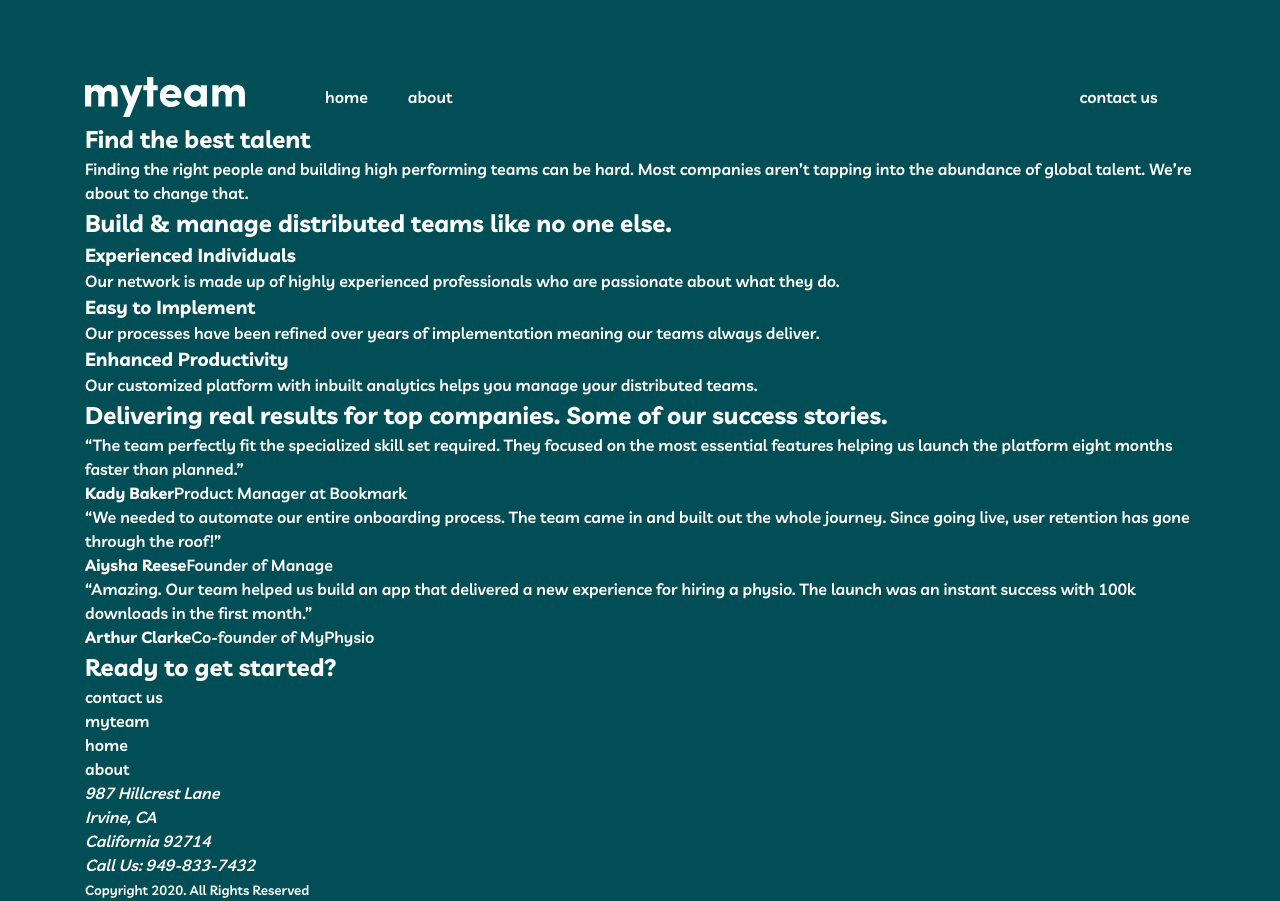
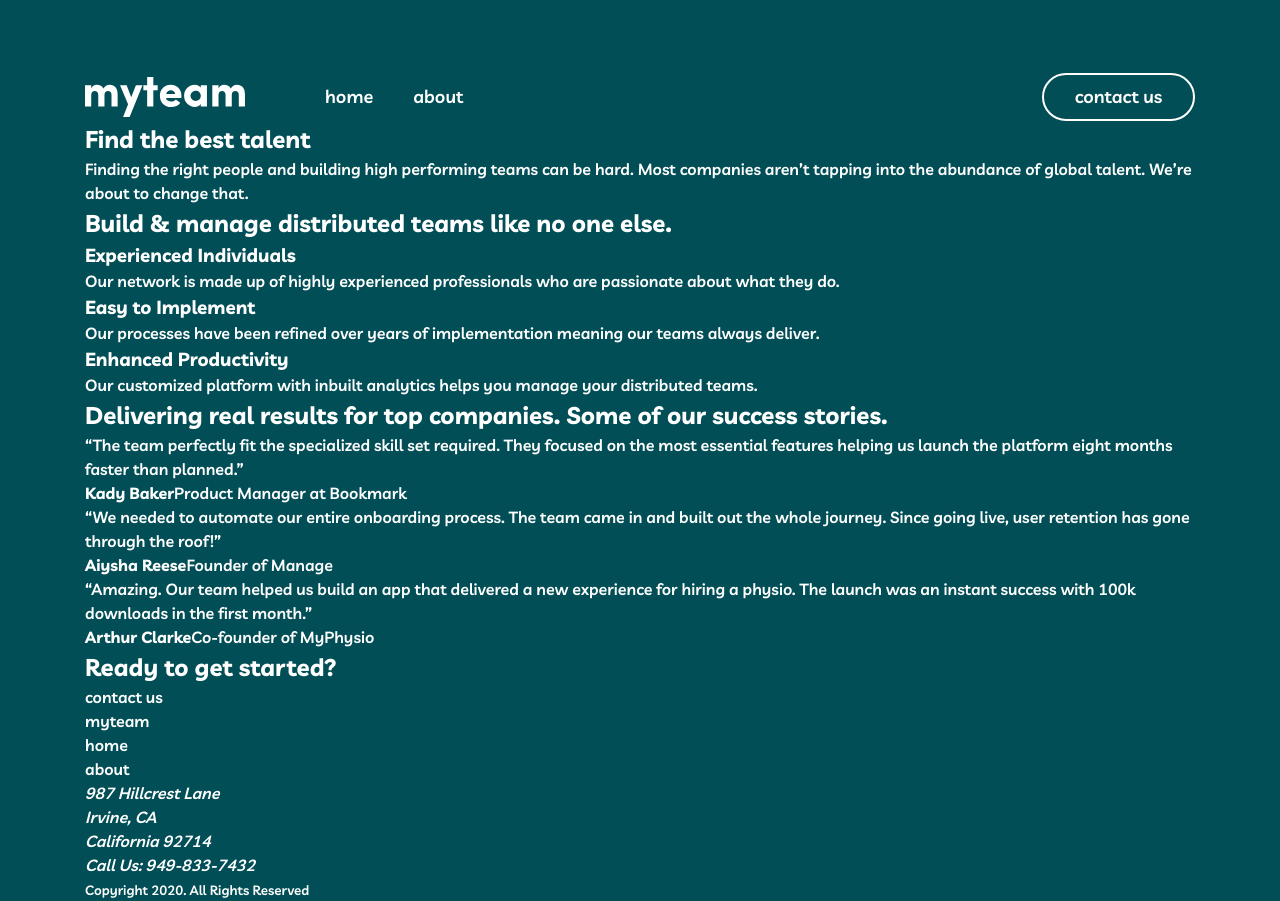
Before and after one commit to Spr1ntLab/spr1ntlab-website, a plain HTML site: page index.html in a window 1280 px wide. Drawn offline with Linux system fonts and the light colour scheme.

Commit message:
D01.2 Style typography and action button

```diff
--- a/css/global.css
+++ b/css/global.css
@@ -16,6 +16,8 @@
   display: flex;
   align-items: center;
   gap: 5rem;
+  font-size: 1.125rem;
+  line-height: 1.75rem;
 }
 
 .site-nav__logo {
@@ -54,10 +56,27 @@
   width: 9.5625rem;
   height: 3rem;
   flex-shrink: 0;
+  border-radius: 1.5rem;
+  border: 2px solid var(--color-white);
 }
 
-.site-nav__toggle, .site-nav__close { display: none; }
+.site-nav__toggle,
+.site-nav__close {
+  display: none;
+}
 /* D01: add remaining desktop navigation styles here. */
+.site-nav__contact {
+  display: flex;
+  align-items: center;
+  justify-content: center;
+  width: 9.5625rem;
+  height: 3rem;
+  flex-shrink: 0;
+  border-radius: 1.5rem;
+  border: 2px solid var(--color-white);
+  font-size: 1.125rem;
+  line-height: 1.75rem;
+}
 /* ===== END D01 — NAVIGATION ===== */
 
 /* ===== START D09 — CTA | OWNED SELECTORS: .site-cta and children ===== */
@@ -67,7 +86,6 @@
 /* ===== START D09 — FOOTER | OWNED SELECTORS: .site-footer and children ===== */
 /* Add only D09 — FOOTER rules for .site-footer and children here. */
 /* ===== END D09 — FOOTER ===== */
-
 
 /* =================== TABLET | 1023px and below =================== */
 
@@ -89,7 +107,6 @@
 }
 /* ===== END T09 — FOOTER ===== */
 
-
 /* =================== MOBILE | 767px and below =================== */
 
 /* ===== START M01 — NAVIGATION | OWNED SELECTORS: .site-header, .site-nav and children ===== */
```
